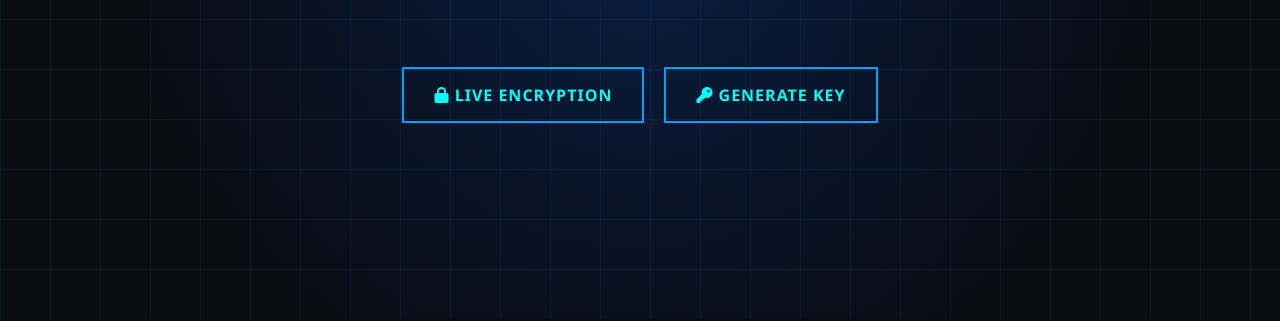
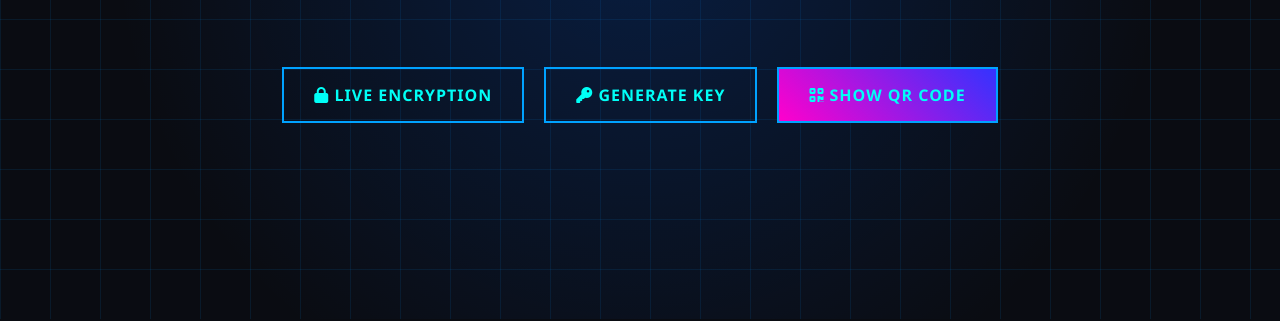
Before and after one commit to yiannpiyann-netizen/aes-crypto-system, a website: page public/index.html in a window 1280 px wide. Shown: the part 481-802 px from the top of the page. Drawn offline with Linux system fonts and the light colour scheme.

Commit message:
Update index.html

```diff
--- a/public/index.html
+++ b/public/index.html
@@ -27,6 +27,11 @@
             <button id="genKeyBtn" class="cyber-btn">
                 <i class="fas fa-key"></i> GENERATE KEY
             </button>
+            <button onclick="window.location.href='/qr-generator.html'" class="cyber-btn"
+            style="background: linear-gradient(45deg, #ff00cc, #3333ff);">
+        <i class="fas fa-qrcode"></i> SHOW QR CODE
+    </button>
+</div>
         </div>
     </div>
     <div class="system-section" id="demo">
```
